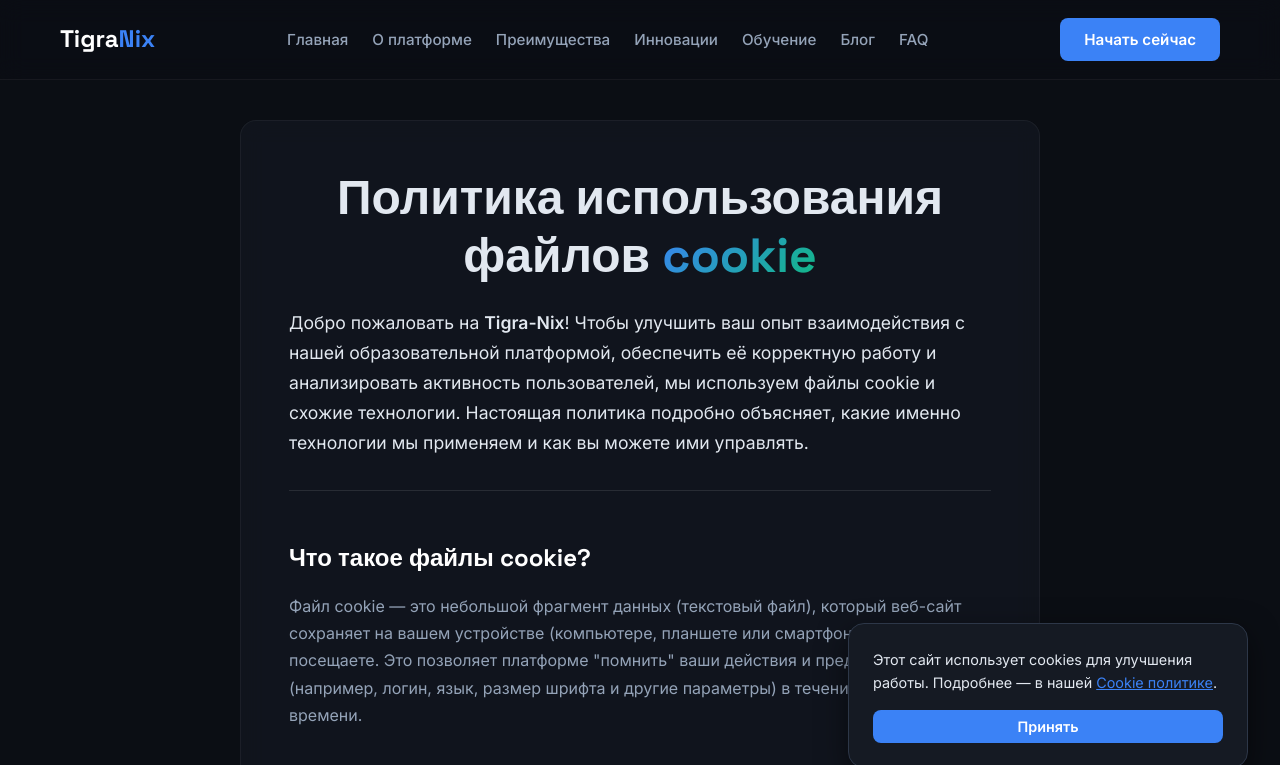
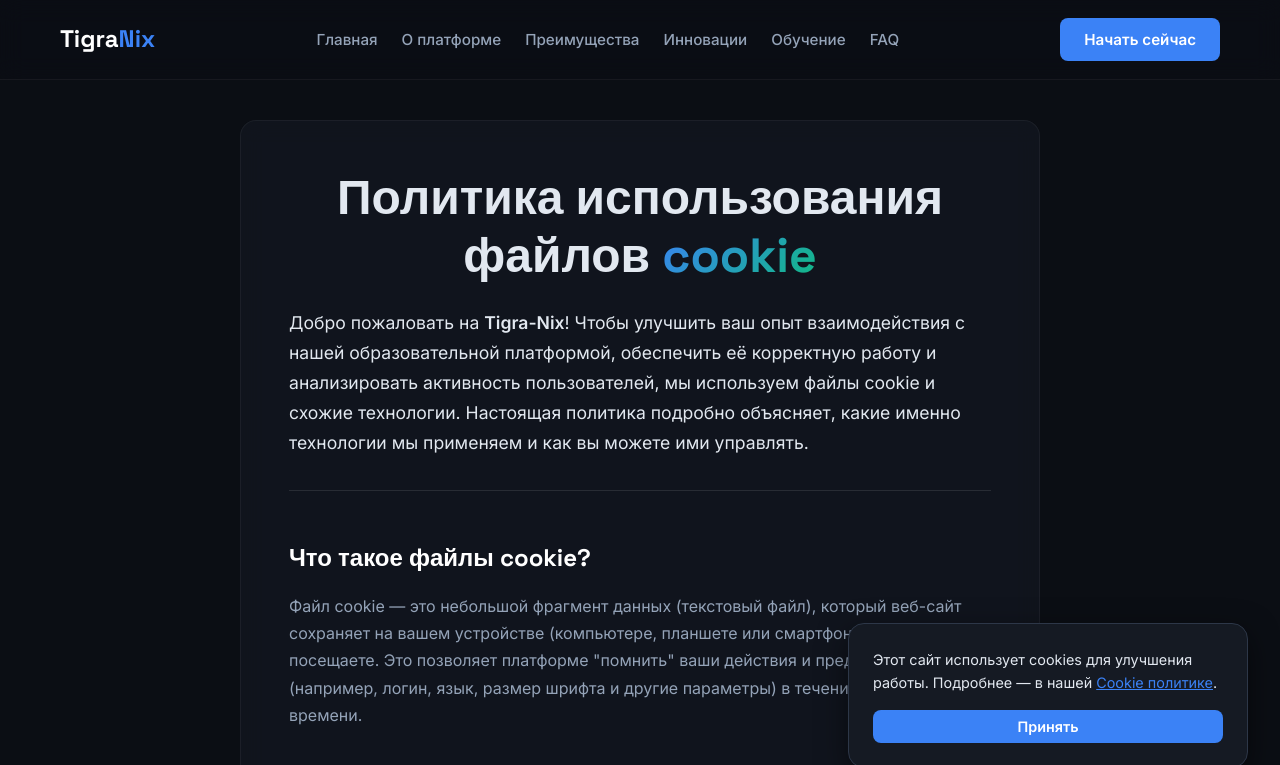
Before and after one commit to Kateryna-Katya/tigra-nix, a plain HTML site: page cookies.html in a window 1280 px wide. Shown: the top 765 px of the page. Drawn offline with nearby package versions, Linux system fonts and the light colour scheme.

Commit message:
Deploying to gh-pages from @ Kateryna-Katya/tigra-nix@493534dac8515755e5cfc23f908c193c533a00a9 🚀

```diff
--- a/cookies.html
+++ b/cookies.html
@@ -35,7 +35,6 @@
               <li class="header__item"><a href="./#benefits" class="header__link">Преимущества</a></li>
               <li class="header__item"><a href="./#innovations" class="header__link">Инновации</a></li>
               <li class="header__item"><a href="./#education" class="header__link">Обучение</a></li>
-              <li class="header__item"><a href="./#blog" class="header__link">Блог</a></li>
               <li class="header__item"><a href="./#faq" class="header__link">FAQ</a></li>
           </ul>
           <a href="./#contact" class="header__cta mobile-only">Начать сейчас</a>
```
Also changed, not shown: disclaimer.html (+0 -1 lines), index.html (+0 -1 lines), personal-data-policy.html (+0 -1 lines), privacy.html (+0 -1 lines), return.html (+0 -1 lines), terms.html (+0 -1 lines).
